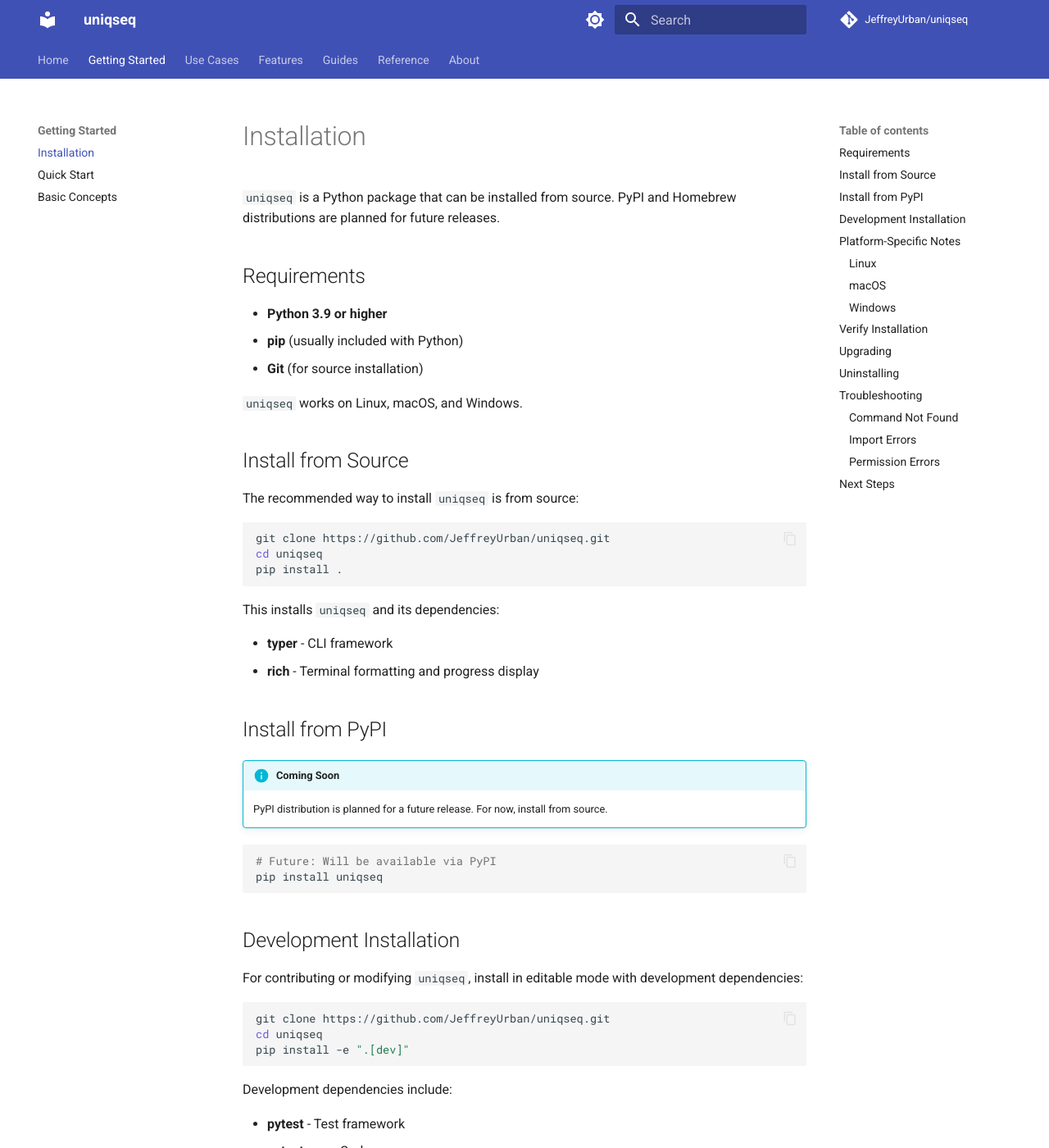
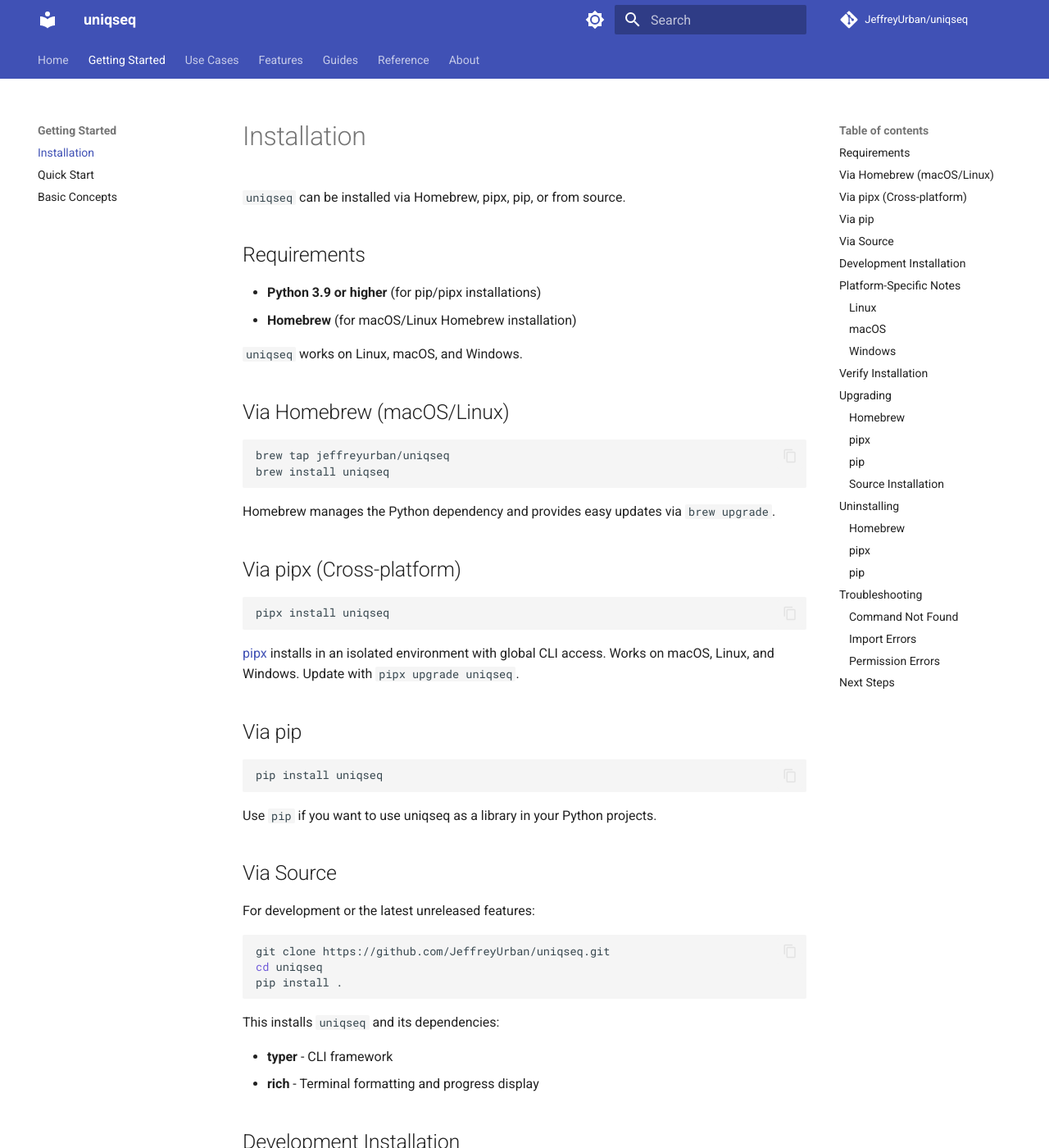
Before and after one commit to JeffreyUrban/uniqseq, an MkDocs documentation site: the page built from docs/getting-started/installation.md, in a window 1280 px wide and 1400 px high. Shown: the whole window at 82% size. Built offline with MkDocs 1.6.1 and Material for MkDocs 9.7.7, drawn with Linux system fonts in a browser that asks for light colours; comment, search, counter and statistics services are not loaded; some of the changed text lies outside the part shown.

Commit message:
Updated installation docs

````diff
--- a/docs/getting-started/installation.md
+++ b/docs/getting-started/installation.md
@@ -1,18 +1,42 @@
 # Installation
 
-`uniqseq` is a Python package that can be installed from source. PyPI and Homebrew distributions are planned for future releases.
+`uniqseq` can be installed via Homebrew, pipx, pip, or from source.
 
 ## Requirements
 
-- **Python 3.9 or higher**
-- **pip** (usually included with Python)
-- **Git** (for source installation)
+- **Python 3.9 or higher** (for pip/pipx installations)
+- **Homebrew** (for macOS/Linux Homebrew installation)
 
 `uniqseq` works on Linux, macOS, and Windows.
 
-## Install from Source
+## Via Homebrew (macOS/Linux)
 
-The recommended way to install `uniqseq` is from source:
+```bash
+brew tap jeffreyurban/uniqseq
+brew install uniqseq
+```
+
+Homebrew manages the Python dependency and provides easy updates via `brew upgrade`.
+
+## Via pipx (Cross-platform)
+
+```bash
+pipx install uniqseq
+```
+
+[pipx](https://pipx.pypa.io/) installs in an isolated environment with global CLI access. Works on macOS, Linux, and Windows. Update with `pipx upgrade uniqseq`.
+
+## Via pip
+
+```bash
+pip install uniqseq
+```
+
+Use `pip` if you want to use uniqseq as a library in your Python projects.
+
+## Via Source
+
+For development or the latest unreleased features:
 
 ```bash
 git clone https://github.com/JeffreyUrban/uniqseq.git
@@ -24,16 +48,6 @@
 
 - **typer** - CLI framework
 - **rich** - Terminal formatting and progress display
-
-## Install from PyPI
-
-!!! info "Coming Soon"
-    PyPI distribution is planned for a future release. For now, install from source.
-
-```bash
-# Future: Will be available via PyPI
-pip install uniqseq
-```
 
 ## Development Installation
 
@@ -57,48 +71,34 @@
 
 ### Linux
 
-Install from source using `pip`:
+Recommended installation methods:
 
-```bash
-git clone https://github.com/JeffreyUrban/uniqseq.git
-cd uniqseq
-pip install .
-```
+- **Homebrew**: `brew tap jeffreyurban/uniqseq && brew install uniqseq`
+- **pipx**: `pipx install uniqseq`
+- **pip**: `pip install uniqseq`
 
 !!! tip "Virtual Environments"
-    Consider using a virtual environment to avoid conflicts:
+    If using pip directly, consider using a virtual environment:
     ```bash
     python3 -m venv venv
     source venv/bin/activate
-    pip install .
+    pip install uniqseq
     ```
 
 ### macOS
 
-Install from source using `pip`:
+Recommended installation methods:
 
-```bash
-git clone https://github.com/JeffreyUrban/uniqseq.git
-cd uniqseq
-pip install .
-```
-
-!!! info "Homebrew Support (Coming Soon)"
-    Homebrew formula is planned for a future release:
-    ```bash
-    # Future: Will be available via Homebrew
-    brew install uniqseq
-    ```
+- **Homebrew**: `brew tap jeffreyurban/uniqseq && brew install uniqseq` (recommended)
+- **pipx**: `pipx install uniqseq`
+- **pip**: `pip install uniqseq`
 
 ### Windows
 
-Install from source using `pip`:
+Recommended installation methods:
 
-```bash
-git clone https://github.com/JeffreyUrban/uniqseq.git
-cd uniqseq
-pip install .
-```
+- **pipx**: `pipx install uniqseq` (recommended)
+- **pip**: `pip install uniqseq`
 
 The `uniqseq` command will be available in your terminal after installation.
 
@@ -127,7 +127,25 @@
 
 ## Upgrading
 
-To upgrade to the latest version from source:
+### Homebrew
+
+```bash
+brew upgrade uniqseq
+```
+
+### pipx
+
+```bash
+pipx upgrade uniqseq
+```
+
+### pip
+
+```bash
+pip install --upgrade uniqseq
+```
+
+### Source Installation
 
 ```bash
 cd uniqseq
@@ -145,7 +163,19 @@
 
 ## Uninstalling
 
-Remove `uniqseq` using pip:
+### Homebrew
+
+```bash
+brew uninstall uniqseq
+```
+
+### pipx
+
+```bash
+pipx uninstall uniqseq
+```
+
+### pip
 
 ```bash
 pip uninstall uniqseq
````
